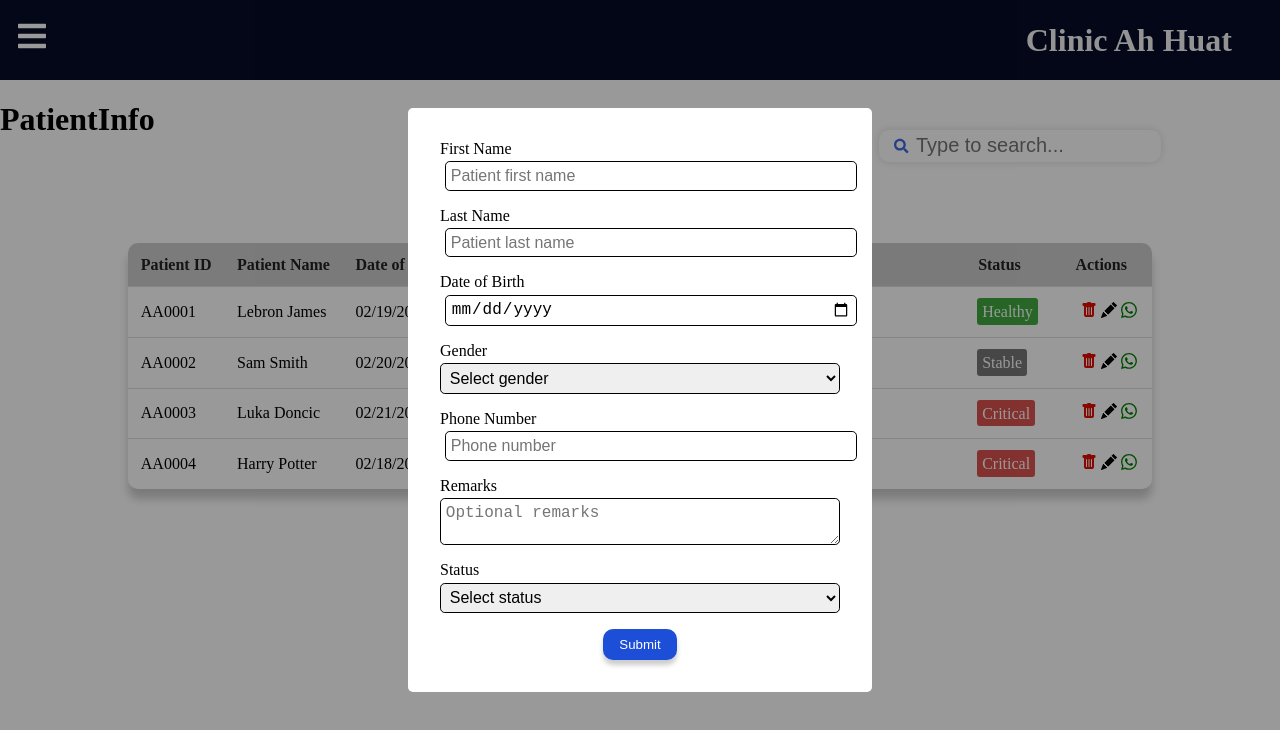
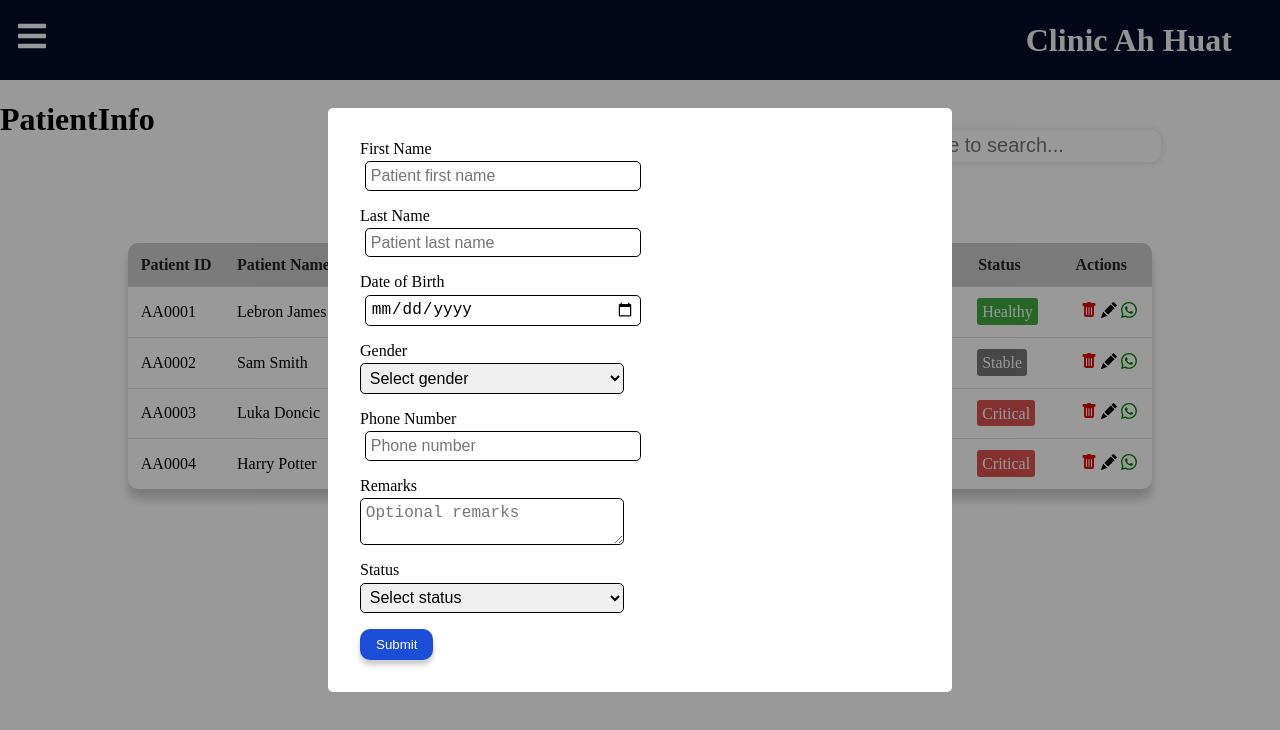
Before and after one commit to chewyuhan/FIT3164-MDS12-AutomatedHealthcareInformationSystem_Front_End, a React (Create React App) app in the folder v1/: page /patientinfo in a window 1280 px wide. Both pictures are taken after a click on the button "Add New Patient". Shown: the top 730 px of the page. Built offline with nearby package versions, Linux system fonts and the light colour scheme.

Commit message:
added option to have image displayed beside the form

```diff
--- a/v1/src/components/PatientTable/Modal.css
+++ b/v1/src/components/PatientTable/Modal.css
@@ -9,27 +9,20 @@
   display: flex;
   align-items: center;
   justify-content: center;
+  overflow: auto;
 }
 
 .modal {
   border-radius: 5px;
   padding: 2rem;
   background-color: white;
-    width: 25em;
+  width: 35rem;
+  display: flex; /* Display form and image side by side */
 }
 
-  .modal .btn {
-    display: block;
-    margin: auto;
-    margin-top: 1rem;
-    border: none;
-    background-color: #1d4ed8;
-    color: #fff;
-    padding: 0.5rem 1rem;
-    border-radius: 10px;
-    cursor: pointer;
-    box-shadow: 0px 5px 5px #ccc;
-
+.modal-form {
+  flex: 1; /* Take up most of the modal width */
+  margin-right: 2rem; /* Add spacing between form and image */
 }
 
 .form-group {
@@ -59,11 +52,97 @@
   margin-bottom: 1rem;
 }
 
+.modal .btn {
+  display: block;
+  margin-top: 1rem;
+  border: none;
+  background-color: #1d4ed8;
+  color: #fff;
+  padding: 0.5rem 1rem;
+  border-radius: 10px;
+  cursor: pointer;
+  box-shadow: 0px 5px 5px #ccc;
+}
+
+.image-preview {
+  flex: 1; /* Take up remaining space */
+  display: flex;
+  align-items: center;
+  justify-content: center;
+}
+
+.image-preview img {
+  max-width: 100%; /* Ensure the image fits within the container */
+  max-height: 100%; /* Ensure the image fits within the container */
+}
+
+/* .form-group styles */
+.form-group {
+  display: flex;
+  flex-direction: column;
+  margin-bottom: 1rem;
+  width: 50%; /* Adjust this value to control form element width */
+}
+
+/* Input, textarea, and select styles */
+.form-group input,
+.form-group textarea,
+.form-group select {
+  border: 1px solid black;
+  border-radius: 0.3rem;
+  padding: 0.3rem;
+  font-size: 1rem;
+}
+
+/* Label styles */
+.form-group label {
+  margin-bottom: 0.2rem;
+}
+
+/* Error message styles */
+.error {
+  background-color: #f8d7da;
+  color: #df4759;
+  padding: 0.5rem;
+  border-radius: 0.3rem;
+  margin-bottom: 1rem;
+}
+
+/* Image preview styles */
+.form-group img {
+  max-width: 100%;
+  height: auto;
+  border: 1px solid #ddd;
+  border-radius: 5px;
+  margin-top: 1rem; /* Add margin to separate image from form elements */
+}
+
+/* .modal-body styles */
 .modal-body {
   max-height: 60vh; /* Set the maximum height for the modal body */
   overflow-y: auto; /* Add vertical scroll if content exceeds max height */
 }
 
+/* .scrollable styles */
 .scrollable {
   overflow-y: auto; /* Add vertical scroll to the content */
 }
+
+/* Media query for responsive layout */
+@media (max-width: 768px) {
+  /* Reset .modal-container styles for smaller screens */
+  .modal-container {
+    flex-direction: column;
+    align-items: center;
+  }
+
+  /* Reset .modal styles for smaller screens */
+  .modal {
+    width: 100%;
+  }
+
+  /* Reset .form-group width for smaller screens */
+  .form-group {
+    width: 100%;
+  }
+}
--- a/v1/src/components/PatientTable/Modal.jsx
+++ b/v1/src/components/PatientTable/Modal.jsx
@@ -1,15 +1,12 @@
 import React, { useState } from "react";
-//import DatePicker from 'react-datepicker';
-//import 'react-datepicker/dist/react-datepicker.css'
-
 import "./Modal.css";
 
-export const Modal = ({ closeModal, onSubmit, defaultValue }) => {
+export const Modal = ({ closeModal, onSubmit, defaultValue, imagePreview, isOpen }) => {
   const [formState, setFormState] = useState(
     defaultValue || {
-      firstName:"",
+      firstName: "",
       lastName: "",
-      dob:"",
+      dob: "",
       gender: "",
       phoneNo: "",
       remarks: "",
@@ -38,15 +35,11 @@ export const Modal = ({ closeModal, onSubmit, defaultValue }) => {
     setFormState({ ...formState, [e.target.name]: e.target.value });
   };
 
-
   const handleSubmit = (e) => {
-    e.preventDefault(); //wont refresh page
-
+    e.preventDefault();
     if (!validateForm()) return;
-
     if (!isNaN(formState.phoneNo)) {
       onSubmit(formState);
-
       closeModal();
     } else {
       setErrors("Please enter a valid numeric value for contact info.");
@@ -54,17 +47,9 @@ export const Modal = ({ closeModal, onSubmit, defaultValue }) => {
   };
 
   return (
-
-
-
-    <div
-      className="modal-container"
-      onClick={(e) => {
-        if (e.target.className === "modal-container") closeModal();
-      }}
-    >
+    <div className={`modal-container ${isOpen ? 'open' : ''}`} onClick={(e) => { if (e.target.className.includes("modal-container")) closeModal(); }}>
       <div className="modal">
-        <form>
+        <form className="modal-form">
           <div className="form-group">
             <label htmlFor="firstName">First Name</label>
             <input name="firstName" onChange={handleChange} value={formState.firstName} placeholder="Patient first name"/>
@@ -75,7 +60,7 @@ export const Modal = ({ closeModal, onSubmit, defaultValue }) => {
           </div>
           <div className="form-group">
             <label htmlFor="dob">Date of Birth</label>
-            <input name="dob" type = "date" onChange={handleChange} value={formState.dob} />
+            <input name="dob" type="date" onChange={handleChange} value={formState.dob} />
           </div>
           <div className="form-group">
             <label htmlFor="gender">Gender</label>
@@ -83,9 +68,8 @@ export const Modal = ({ closeModal, onSubmit, defaultValue }) => {
               name="gender"
               value={formState.gender}
               onChange={handleChange}
-
             >
-              <option value= "" disabled> Select gender</option>
+              <option value="" disabled> Select gender</option>
               <option value="Male">Male</option>
               <option value="Female">Female</option>
               <option value="Other">Other</option>
@@ -110,7 +94,7 @@ export const Modal = ({ closeModal, onSubmit, defaultValue }) => {
               onChange={handleChange}
               value={formState.status}
             >
-              <option value= "" disabled> Select status</option>
+              <option value="" disabled> Select status</option>
               <option value="Healthy">Healthy</option>
               <option value="Stable">Stable</option>
               <option value="Critical">Critical</option>
@@ -121,6 +105,11 @@ export const Modal = ({ closeModal, onSubmit, defaultValue }) => {
             Submit
           </button>
         </form>
+        {imagePreview && (
+          <div className="image-preview">
+            <img src={imagePreview} alt="Uploaded" />
+          </div>
+        )}
       </div>
     </div>
   );
--- a/v1/src/pages/PatientInfo.js
+++ b/v1/src/pages/PatientInfo.js
@@ -1,19 +1,18 @@
-import React, { useState, useEffect } from 'react';
+import React, { useState } from 'react';
 import Sidebar from '../components/Sidebar/Sidebar';
 import SearchBar from '../components/SearchBar/Searchbar';
 import SearchResultsList from '../components/SearchBar/Searchresultlist';
-import { Table } from '../components/PatientTable/Table'; // Step 1: Import the Table component
+import { Table } from '../components/PatientTable/Table';
 import { Modal } from '../components/PatientTable/Modal';
-import patientsData from "../database/PatientsData";
+import patientsData from '../database/PatientsData';
 
 function PatientInfo() {
   const [modalOpen, setModalOpen] = useState(false);
-  const [results, setResults] = useState([]); //for search bar
-
-
+  const [results, setResults] = useState([]);
   const [rows, setRows] = useState(patientsData);
-
   const [rowToEdit, setRowToEdit] = useState(null);
+  const [file, setFile] = useState();
+  const [imagePreview, setImagePreview] = useState(null);
 
   const handleDeleteRow = (targetIndex) => {
     setRows(rows.filter((_, idx) => idx !== targetIndex));
@@ -21,7 +20,6 @@ function PatientInfo() {
 
   const handleEditRow = (idx) => {
     setRowToEdit(idx);
-
     setModalOpen(true);
   };
 
@@ -31,51 +29,22 @@ function PatientInfo() {
       : setRows(
           rows.map((currRow, idx) => {
             if (idx !== rowToEdit) return currRow;
-
             return newRow;
           })
         );
   };
 
-
-  //For uploading and viewing Image
-  const [file, setFile] = useState(); // State for the uploaded image file
-  const [imagePreview, setImagePreview] = useState(null); // State for image preview
-
-  function handleImageChange(e) {
+  const handleImageChange = (e) => {
     const selectedFile = e.target.files[0];
     if (selectedFile) {
       setFile(selectedFile);
       setImagePreview(URL.createObjectURL(selectedFile));
+      setModalOpen(true); // Open the modal when an image is uploaded
     }
-  }
-
-    // Handle dropped image files
-    function handleDrop(e) {
-      e.preventDefault();
-      const selectedFile = e.dataTransfer.files[0];
-      if (selectedFile && selectedFile.type.startsWith('image/')) {
-        setFile(selectedFile);
-        setImagePreview(URL.createObjectURL(selectedFile));
-      }
-    }
-
-    function handleDragOver(e) {
-      e.preventDefault();
-    }
-
-      // Handle image selection using the hidden input
-    function handleImageChange(e) {
-      const selectedFile = e.target.files[0];
-      if (selectedFile && selectedFile.type.startsWith('image/')) {
-        setFile(selectedFile);
-        setImagePreview(URL.createObjectURL(selectedFile));
-      }
-    }
-
+  };
 
   return (
-    <div className='patientinfo'>
+    <div className="patientinfo">
       <div className="header">
         <Sidebar />
       </div>
@@ -83,7 +52,6 @@ function PatientInfo() {
       <div className="search-bar-container">
         <SearchBar setResults={setResults} />
         {results && results.length > 0 && <SearchResultsList results={results} />}
-        {/* Step 3: Include the Table component with the searchResults data */}
       </div>
       <div className="App">
         <button onClick={() => setModalOpen(true)} className="button">
@@ -97,37 +65,21 @@ function PatientInfo() {
           id="image-upload"
           accept="image/*"
           onChange={handleImageChange}
-          style={{ display: 'none' }} // Hide the input
+          style={{ display: 'none' }}
         />
-        {imagePreview && (
-          <div className="image-preview">
-            <button
-              className="close-button"
-              onClick={() => {
-                setFile(null);
-                setImagePreview(null);
-              }}
-            >
-              Close
-            </button>
-            <img src={imagePreview} alt="Uploaded" />
-          </div>
-        )}
         <Table rows={rows} deleteRow={handleDeleteRow} editRow={handleEditRow} />
         {modalOpen && (
           <Modal
             closeModal={() => {
               setModalOpen(false);
               setRowToEdit(null);
-          }}
+            }}C
             onSubmit={handleSubmit}
-          defaultValue={rowToEdit !== null && rows[rowToEdit]}
+            defaultValue={rowToEdit !== null ? rows[rowToEdit] : null}
+            imagePreview={imagePreview}
           />
         )}
       </div>
-
-
-
     </div>
   );
 }
```
Lines whose indentation alone changed are shown as unchanged.
